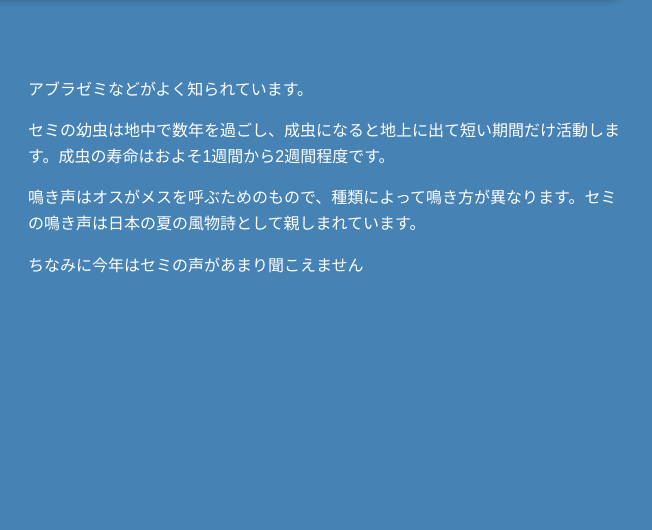
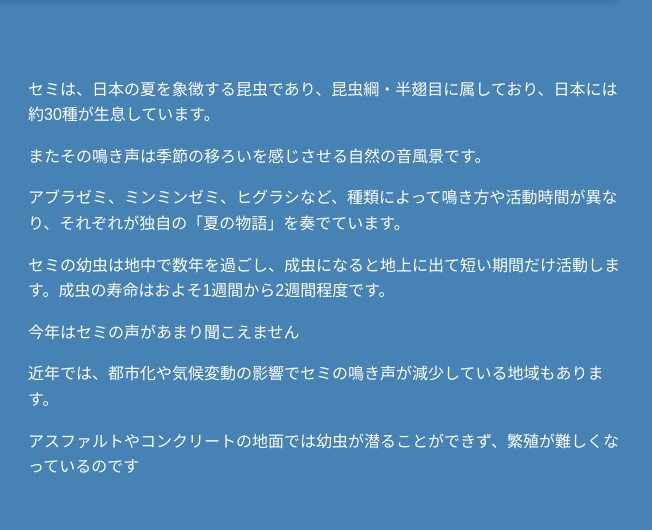
Before and after one commit to kosei1025/hello-world, a website: page public/index.html in a window 1280 px wide. Shown: the part 172-702 px from the top of the page, 628-1280 px from the left. Drawn offline with Linux system fonts and the light colour scheme.

Commit message:
Update index.html

```diff
--- a/public/index.html
+++ b/public/index.html
@@ -13,10 +13,13 @@
       <img src="images/semisan.jpeg" alt="セミの写真" width="100%">
     </div>
     <div class="text-area">
-      <p>アブラゼミなどがよく知られています。</p>
+      <p>セミは、日本の夏を象徴する昆虫であり、昆虫綱・半翅目に属しており、日本には約30種が生息しています。</p>
+        <p>またその鳴き声は季節の移ろいを感じさせる自然の音風景です。</p>
+       <p> アブラゼミ、ミンミンゼミ、ヒグラシなど、種類によって鳴き方や活動時間が異なり、それぞれが独自の「夏の物語」を奏でています。</p>
       <p>セミの幼虫は地中で数年を過ごし、成虫になると地上に出て短い期間だけ活動します。成虫の寿命はおよそ1週間から2週間程度です。</p>
-      <p>鳴き声はオスがメスを呼ぶためのもので、種類によって鳴き方が異なります。セミの鳴き声は日本の夏の風物詩として親しまれています。</p>
-      <p>ちなみに今年はセミの声があまり聞こえません</p>
+      <p>今年はセミの声があまり聞こえません</p>
+     <p>近年では、都市化や気候変動の影響でセミの鳴き声が減少している地域もあります。</p>
+    <p>アスファルトやコンクリートの地面では幼虫が潜ることができず、繁殖が難しくなっているのです</p>
     </div>
   </div>
 </body>
```
